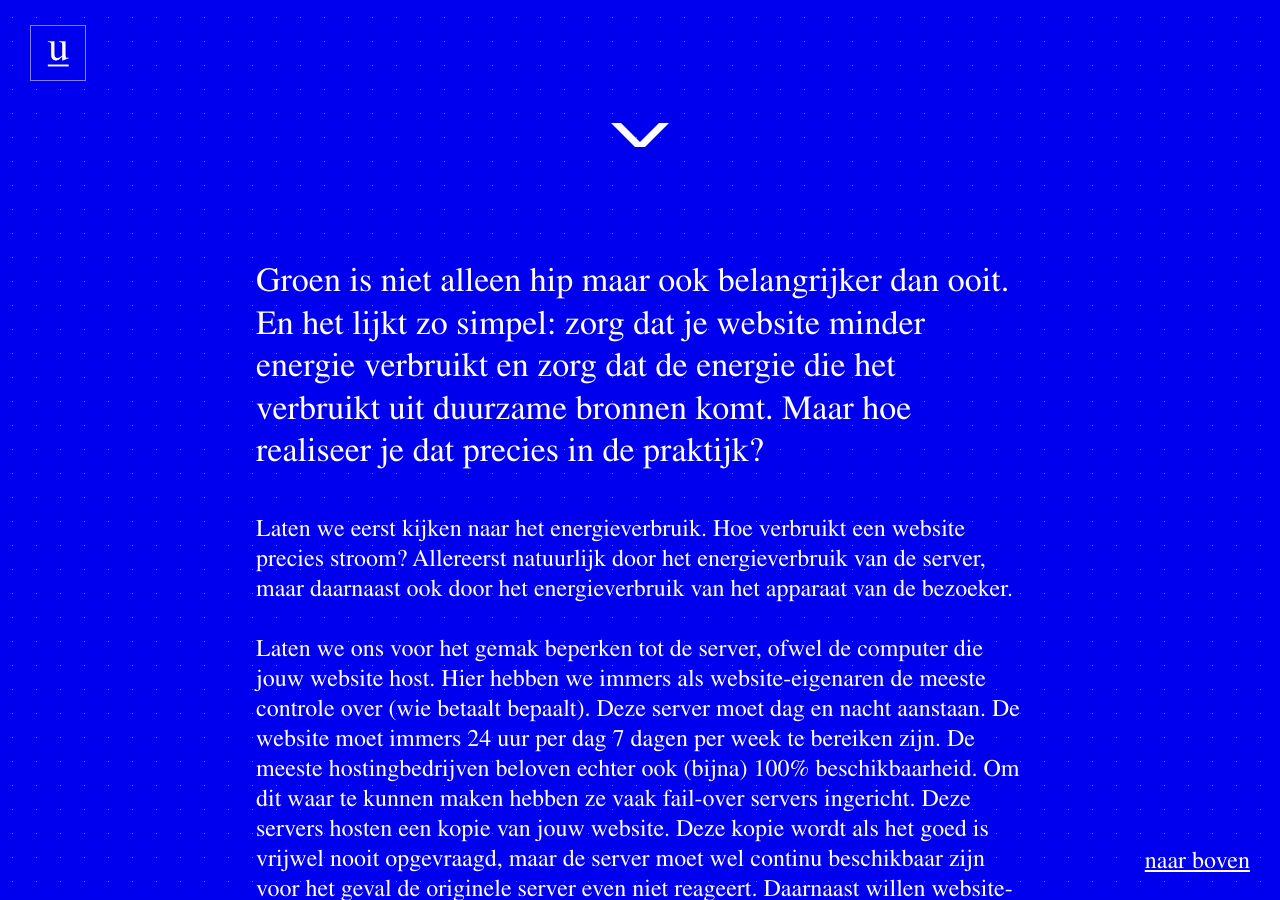
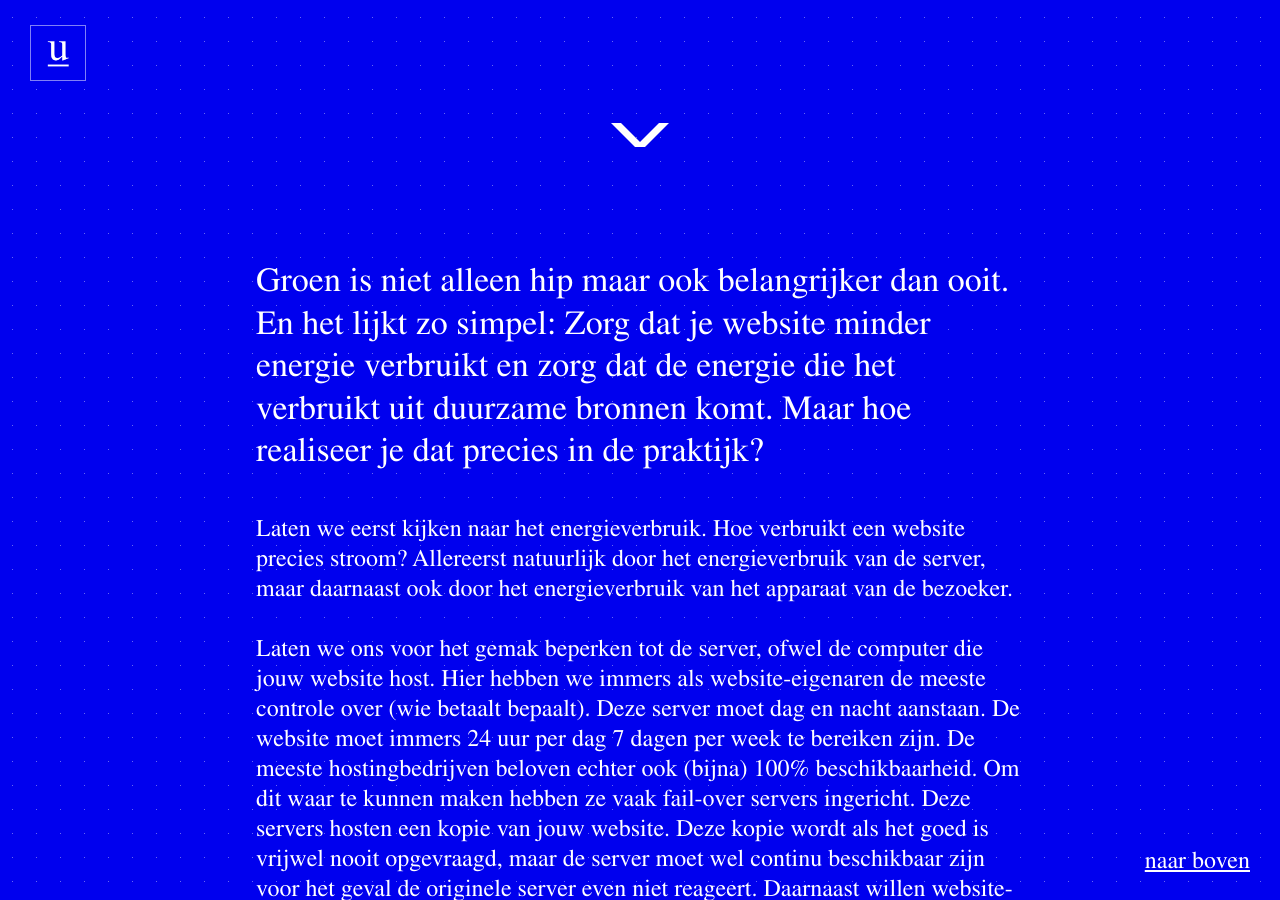
Before and after one commit to jhvanderschee/usecuewebsitenl, a Jekyll site: the page built from _posts/2019-08-21-een-groene-website.md, in a window 1280 px wide and 900 px high, scrolled down 642 px. Built offline with Jekyll 4.4.1, drawn with Linux system fonts in a browser that asks for light colours.

```diff
--- a/_posts/2019-08-21-een-groene-website.md
+++ b/_posts/2019-08-21-een-groene-website.md
@@ -3,7 +3,7 @@ title: Een groene website
 bgcolor: green
 ---
 
-Groen is niet alleen hip maar ook belangrijker dan ooit. En het lijkt zo simpel: zorg dat je website minder energie verbruikt en zorg dat de energie die het verbruikt uit duurzame bronnen komt. Maar hoe realiseer je dat precies in de praktijk?
+Groen is niet alleen hip maar ook belangrijker dan ooit. En het lijkt zo simpel: Zorg dat je website minder energie verbruikt en zorg dat de energie die het verbruikt uit duurzame bronnen komt. Maar hoe realiseer je dat precies in de praktijk?
 
 Laten we eerst kijken naar het energieverbruik. Hoe verbruikt een website precies stroom? Allereerst natuurlijk door het energieverbruik van de server, maar daarnaast ook door het energieverbruik van het apparaat van de bezoeker.
 
```
